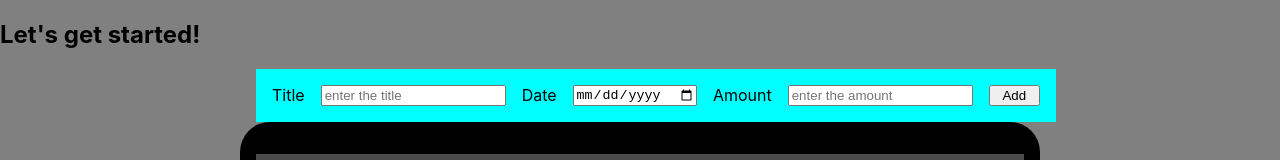
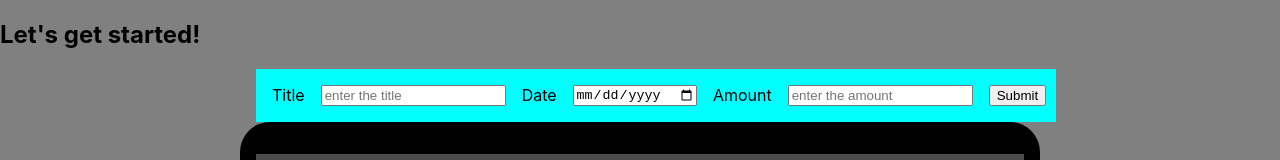
Before and after one commit to shubhamkumar123456/react-expense-track-app, a React (Create React App) app: page / in a window 1280 px wide. Shown: the top 160 px of the page. Built offline with nearby package versions, Linux system fonts and the light colour scheme.

Commit message:
adding submit form and console object

```diff
--- a/src/components/Expenses/ExpenseForm.js
+++ b/src/components/Expenses/ExpenseForm.js
@@ -3,21 +3,27 @@ import { useState } from 'react';
 import './ExpenseForm.css'
 const ExpenseForm = () => {
 
-const [enteredtitle, setenteredTitle] = useState("");
-const [enteredamount, setenteredAmount] = useState("");
-const [entereddate, setenteredDate] = useState("");
+const [userInput, setUserInput] = useState({
+    enteredTitle:"",
+    enteredAmount:"",
+    enteredDate:""
+});
+const handleSubmit=(e)=>{
+    e.preventDefault()
+        console.log(userInput)
+}
 
     const handleTitleChange=(e)=>{
-        setenteredTitle(e.target.value)
-        console.log(e.target.value);
+        setUserInput({...userInput,enteredTitle:e.target.value});
+        // console.log(e.target.value);
     }
     const handleDateChange=(e)=>{
-        setenteredDate(e.target.value)
-        console.log(e.target.value);
+        setUserInput({...userInput,enteredDate:e.target.value});
+        // console.log(e.target.value);
     }
     const handleAmountChange=(e)=>{
-        setenteredAmount(e.target.value)
-        console.log(e.target.value);
+        setUserInput({...userInput,enteredAmount:e.target.value});
+        // console.log(e.target.value);
     }
   return (
     <div className='expense-form'>
@@ -28,7 +34,7 @@ const [entereddate, setenteredDate] = useState("");
         <input type="date"  placeholder="enter date" onChange={handleDateChange} name='entereddate'/>
         <label htmlFor="amount">Amount</label>
         <input type="text"  placeholder="enter the amount" onChange={handleAmountChange}/>
-        <button  className='expenseform-addBtn' name='enteredamount'>Add</button>
+        <button  className='expenseform-addBtn' onClick={handleSubmit} name='enteredamount'>Submit</button>
       </form>
 
     </div>
```
